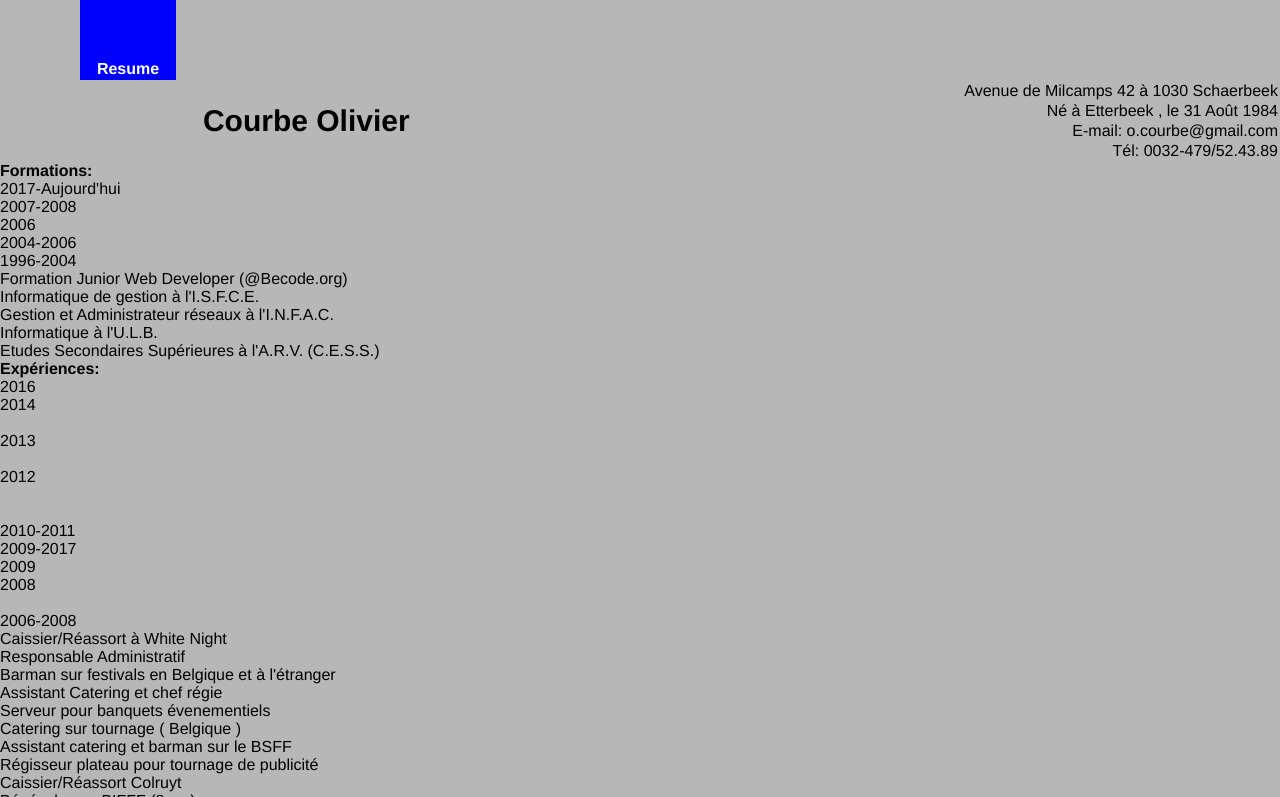
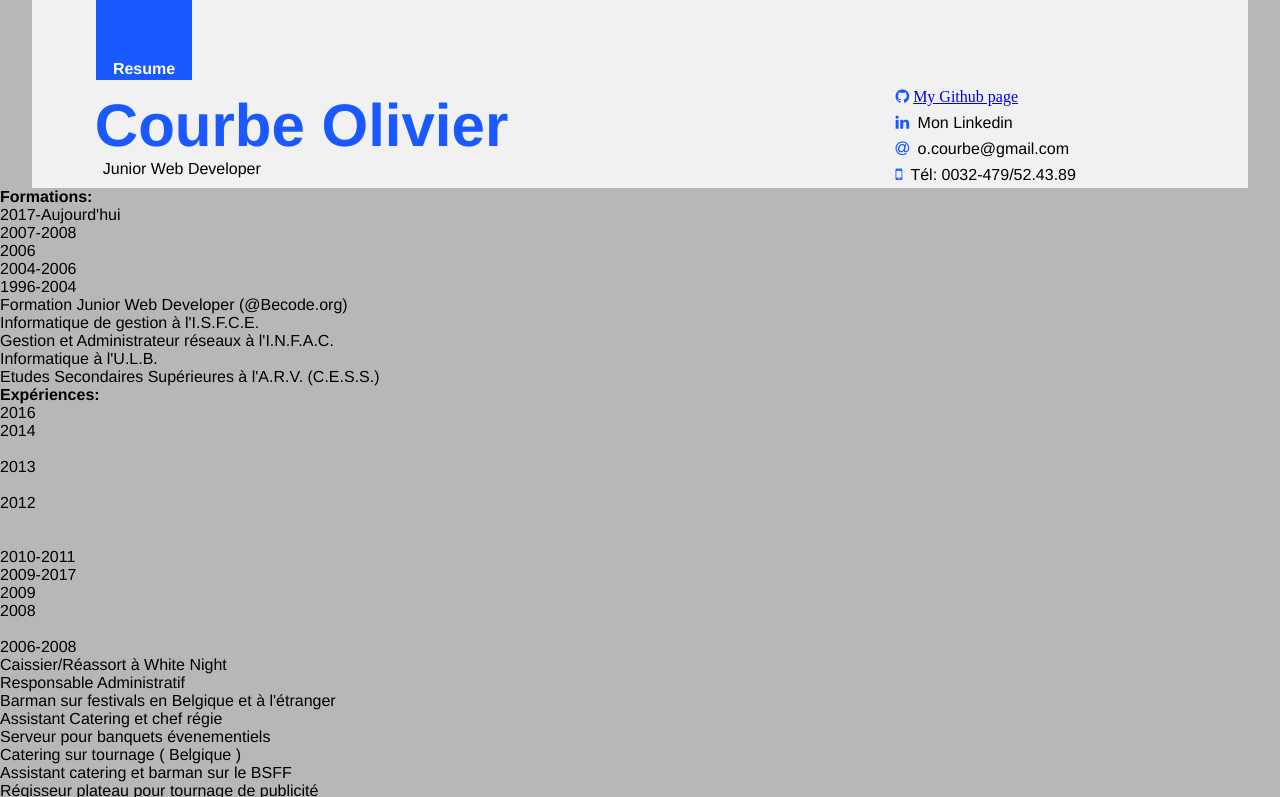
Before and after one commit to n3wb0rn84/CV-table, a plain HTML site: page index.html in a window 1280 px wide. Shown: the top 797 px of the page. Drawn offline with nearby package versions, Linux system fonts and the light colour scheme; files that its build step writes are made by us from their sources.

Commit message:
envoie modif entête

```diff
--- a/CSS/style.css
+++ b/CSS/style.css
@@ -10,12 +10,19 @@ body{
   font-family: helvetica;
 }
 
+.resume{
+	margin: 0 auto;
+	width: 95%;
+	height: 95%;
+	background-color: #f1f1f1;
+}
+
 #resumesq{
-  margin-left: 5rem;
+  margin-left: 4rem;
   top:0;
   width: 6rem;
   height: 5rem;
-  background-color: blue;
+  background-color: #1959FF;
   color: white;
   text-align: center;
 }
@@ -33,9 +40,25 @@ body{
 }
 
 #données-perso th{
-  font-size: 30px;
+  font-size: 60px;
+  color: #1959FF;
+  text-align: left;
+}
+
+#données-perso p{
+  font-size: 16px;
+  color: black;
+  font-weight: normal;
+  text-align: left;
+  padding-left: 0.5rem;
 }
 
 #données-perso td{
-  text-align: right;
+	text-align: justify;
 }
+
+i {
+
+	color: #1959FF;
+	padding: 0.25rem;
+}
--- a/index.html
+++ b/index.html
@@ -4,7 +4,7 @@
   <meta charset="UTF-8">
   <meta name="viewport" content="width=device-width, initial-scale=1.0">
   <link rel="stylesheet" href="CSS/style.css">
-  <link rel="stylesheet" href="path/to/font-awesome/css/font-awesome.min.css">
+  <link rel="stylesheet" href="font-awesome-4.7.0/css/font-awesome.min.css">
   <title>Document</title>
 </head>
 
@@ -16,17 +16,26 @@
       <table id="données-perso">
         <tbody>
         <tr>
-          <th rowspan="4">Courbe Olivier</th>
-          <td>Avenue de Milcamps 42 à 1030 Schaerbeek</td>
+          <th rowspan="6">Courbe Olivier<br /><p> Junior Web Developer</p></th>
+		  </tr>
+		  <tr>
+        <td>
+			<i class="fa fa-github" aria-hidden="true">
+			<a href="https://github.com/n3wb0rn84">My Github page</a>
+			</i>
+		</td>
         </tr>
         <tr>
-          <td>Né à Etterbeek , le 31 Août 1984</td>
+          <td><i class="fa fa-linkedin" aria-hidden="true"></i>
+Mon Linkedin</td>
         </tr>
         <tr>
-          <td>E-mail: o.courbe@gmail.com</td>
+          <td><i class="fa fa-at" aria-hidden="true"></i>
+o.courbe@gmail.com</td>
         </tr>
         <tr>
-          <td>Tél: 0032-479/52.43.89</td>
+          <td><i class="fa fa-mobile" aria-hidden="true"></i>
+Tél: 0032-479/52.43.89</td>
         </tr>
       </tbody>
      </table>
```
